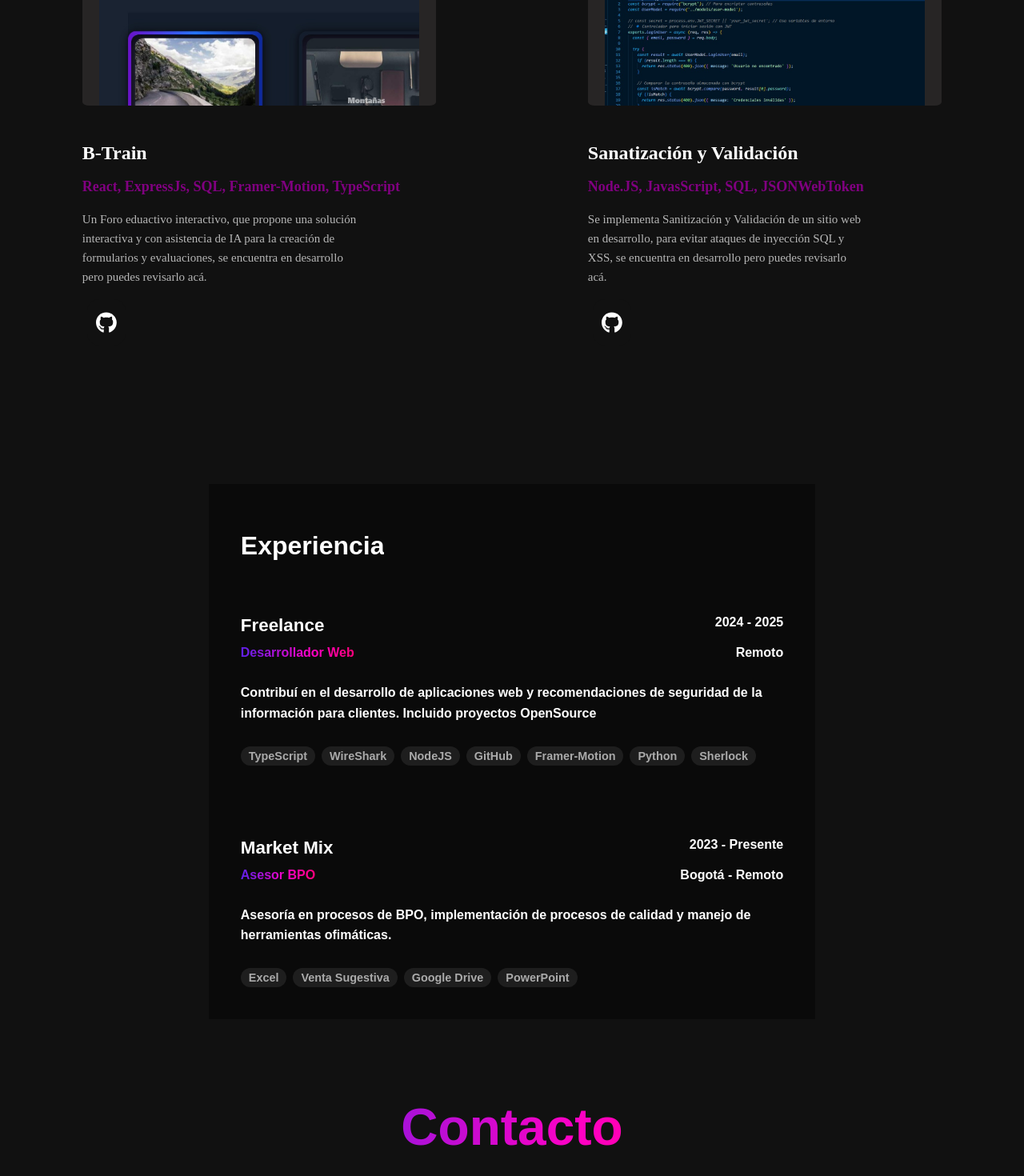
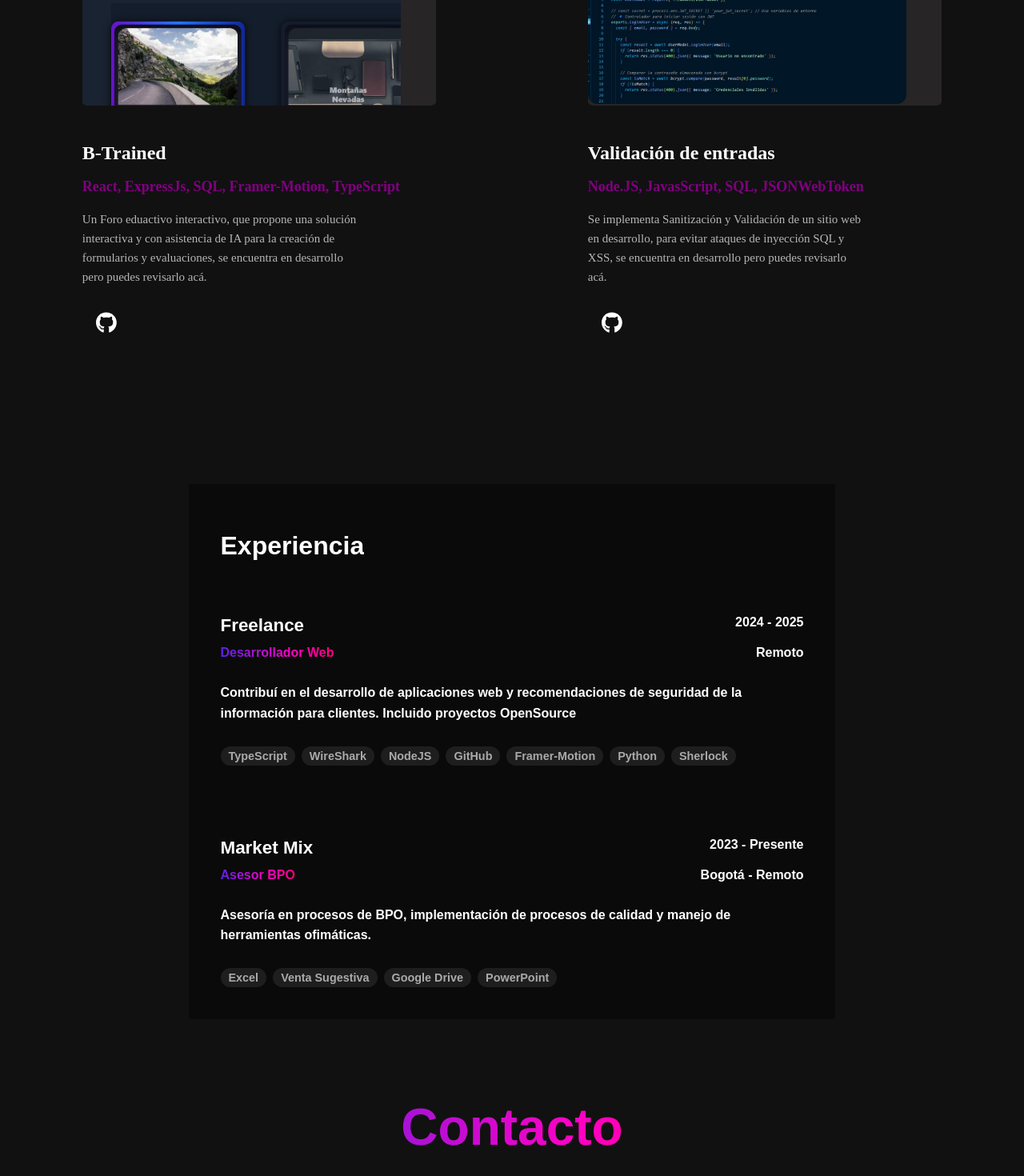
Before and after one commit to tezzzta/tezzZ, a React (Vite) app in the folder tailwindcss4/: page / in a window 1280 px wide. Shown: the part 2224-3694 px from the top of the page at 80% size. Built offline with nearby package versions, Linux system fonts and the light colour scheme.

Commit message:
Se arregla pading componente experience

```diff
--- a/tailwindcss4/src/Cards/Card.module.css
+++ b/tailwindcss4/src/Cards/Card.module.css
@@ -17,7 +17,7 @@
 }
 
 .projectImage {
-  width: 100%;
+  width: 90%;
   aspect-ratio: 16 / 9;
   background: var(--background-light);
   cursor: pointer;
--- a/tailwindcss4/src/Cards/Card.tsx
+++ b/tailwindcss4/src/Cards/Card.tsx
@@ -90,14 +90,14 @@ const StyledWrapper = styled.div`
 
 const projects: Valhala[] =[
     {
-        title: "B-Train ",
+        title: "B-Trained ",
         subtitle: " React, ExpressJs, SQL, Framer-Motion, TypeScript",
         description: "Un Foro eduactivo interactivo, que propone una solución interactiva y con asistencia de IA para la creación de formularios y evaluaciones, se encuentra en desarrollo pero puedes revisarlo acá.",
         imageUrl: "/Photos/B-train.jpeg",
         github: "https://github.com/tomas223-gr/Foro-educativo",
       },
       {
-        title: "Sanatización y Validación  ",
+        title: "Validación de entradas",
         subtitle: "Node.JS, JavasScript, SQL, JSONWebToken",
         description: "Se implementa Sanitización y Validación de un sitio web en desarrollo, para evitar ataques de inyección SQL y XSS, se encuentra en desarrollo pero puedes revisarlo acá.",
         imageUrl: "/Photos/Back.jpeg",
--- a/tailwindcss4/src/Cards/Valhalla.module.css
+++ b/tailwindcss4/src/Cards/Valhalla.module.css
@@ -2,8 +2,8 @@
     background: #111;
     width: 100%;
     height: 100%;
-    padding-left: 20% ;
-    padding-right: 20%;
+    padding-left: 1% ;
+    padding-right: 1%;
     overflow: hidden;
     display: flex;
     margin-top: 140px;
@@ -17,3 +17,9 @@
     width: 100%;
     height: 100%;
 }
+@media (min-width: 1024px) {
+  .bckg {
+    padding-left: 18%;
+    padding-right: 18%;
+  }
+}
--- a/tailwindcss4/src/Cards/Valhalla.tsx
+++ b/tailwindcss4/src/Cards/Valhalla.tsx
@@ -4,8 +4,8 @@ import styles from "./Valhalla.module.css"
 
 const Taiwan = () => {
     return(
-        <div className={styles.container}>
-             <div className={styles.bckg}>
+        <div className={styles.container }>
+             <div className={styles.bckg }>
                   <Thor/>
              </div>
         </div>
```
